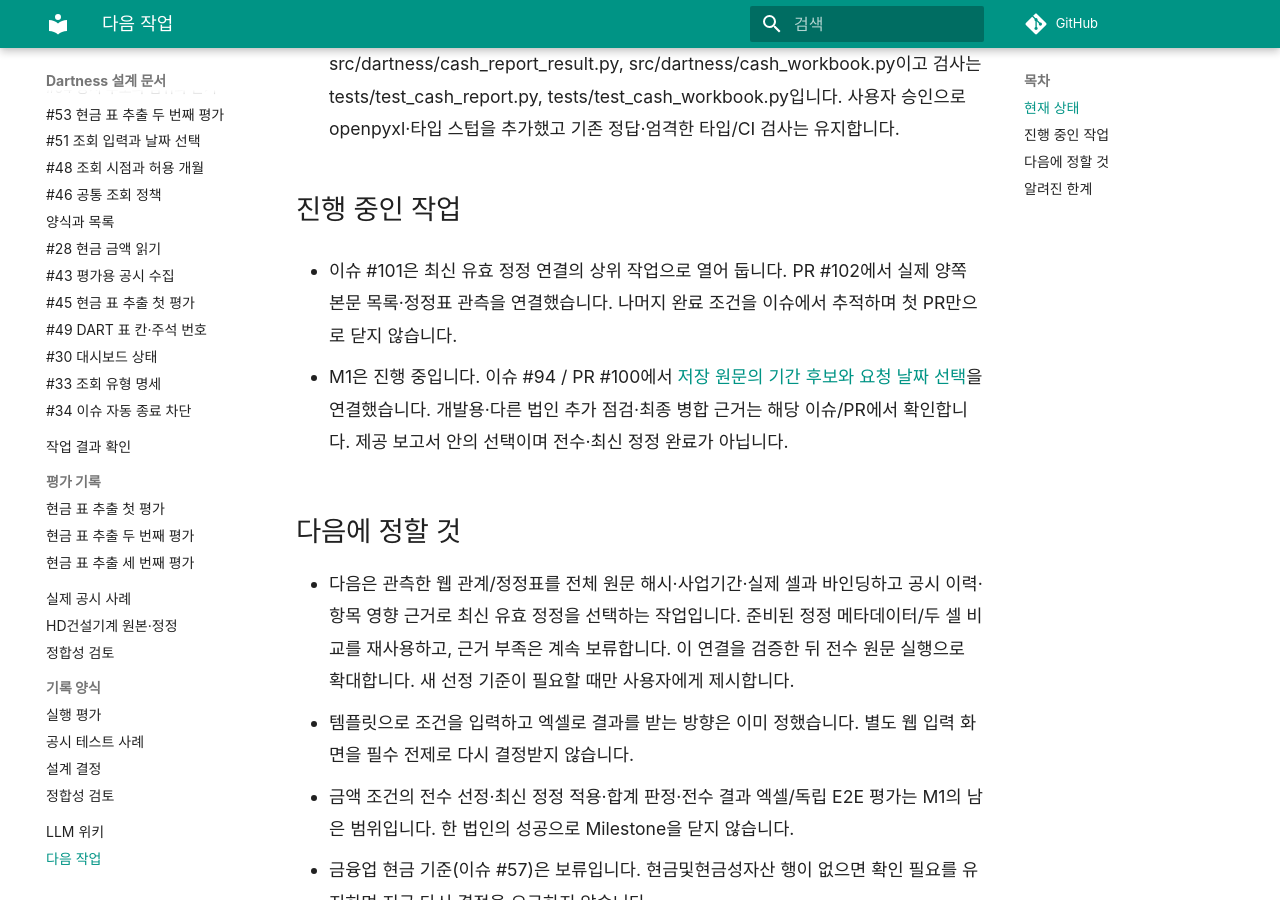
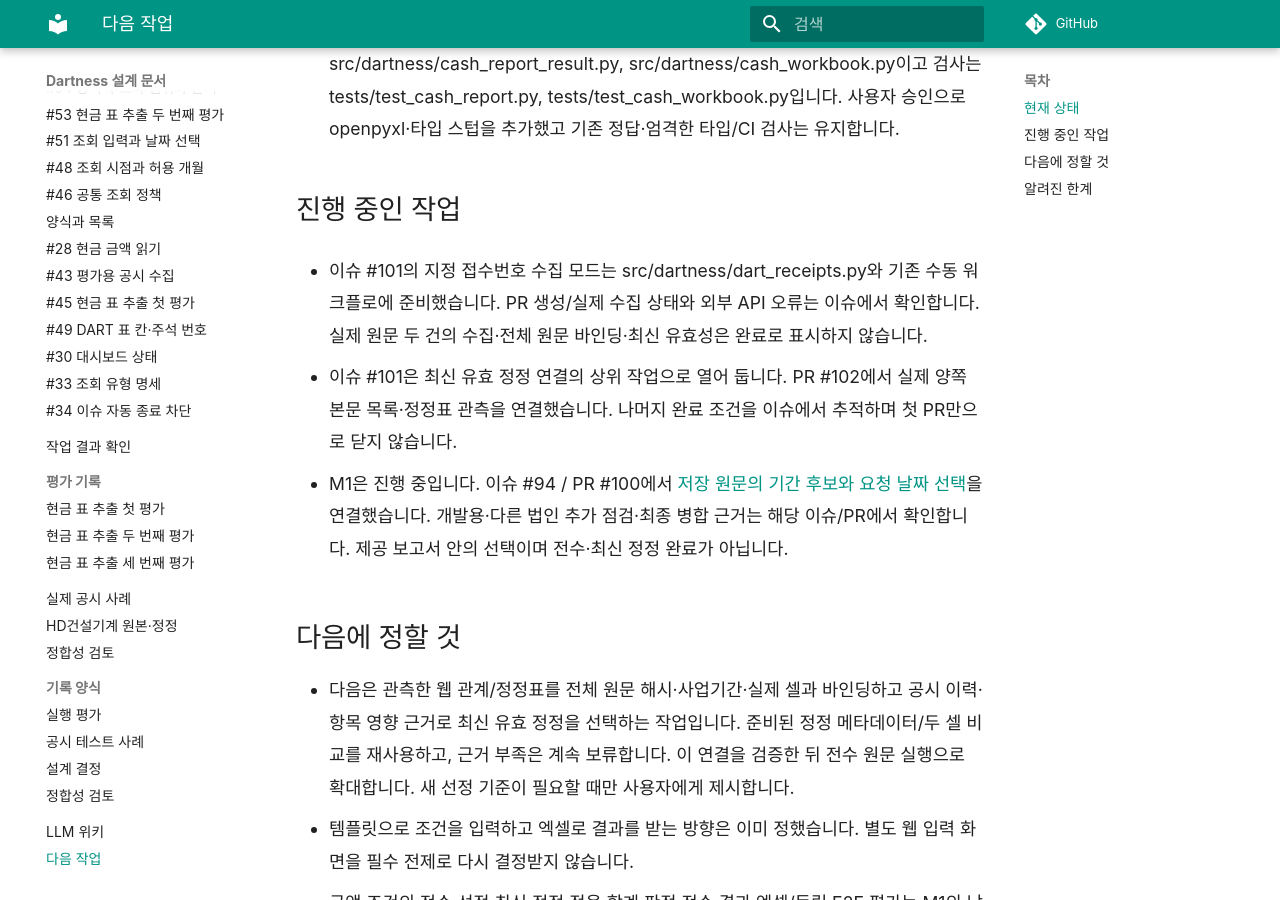
Before and after one commit to YUJAEYUN/Dartness, an MkDocs documentation site: the page built from docs/work-state.md, in a window 1280 px wide and 900 px high, scrolled down 961 px. Built offline with MkDocs 1.6.1 and Material for MkDocs 9.7.7, drawn with Linux system fonts in a browser that asks for light colours; comment, search, counter and statistics services are not loaded.

Commit message:
지정 원문 수집의 실제 실행 대기 상태 기록

```diff
--- a/docs/work-state.md
+++ b/docs/work-state.md
@@ -17,6 +17,8 @@
 
 ## 진행 중인 작업
 
+- 이슈 #101의 지정 접수번호 수집 모드는 src/dartness/dart_receipts.py와 기존 수동 워크플로에 준비했습니다. PR 생성/실제 수집 상태와 외부 API 오류는 이슈에서 확인합니다. 실제 원문 두 건의 수집·전체 원문 바인딩·최신 유효성은 완료로 표시하지 않습니다.
+
 - 이슈 #101은 최신 유효 정정 연결의 상위 작업으로 열어 둡니다. PR #102에서 실제 양쪽 본문 목록·정정표 관측을 연결했습니다. 나머지 완료 조건을 이슈에서 추적하며 첫 PR만으로 닫지 않습니다.
 
 - M1은 진행 중입니다. 이슈 #94 / PR #100에서 [저장 원문의 기간 후보와 요청 날짜 선택](specs/cash-report-slice.md#report-candidates)을 연결했습니다. 개발용·다른 법인 추가 점검·최종 병합 근거는 해당 이슈/PR에서 확인합니다. 제공 보고서 안의 선택이며 전수·최신 정정 완료가 아닙니다.
```
